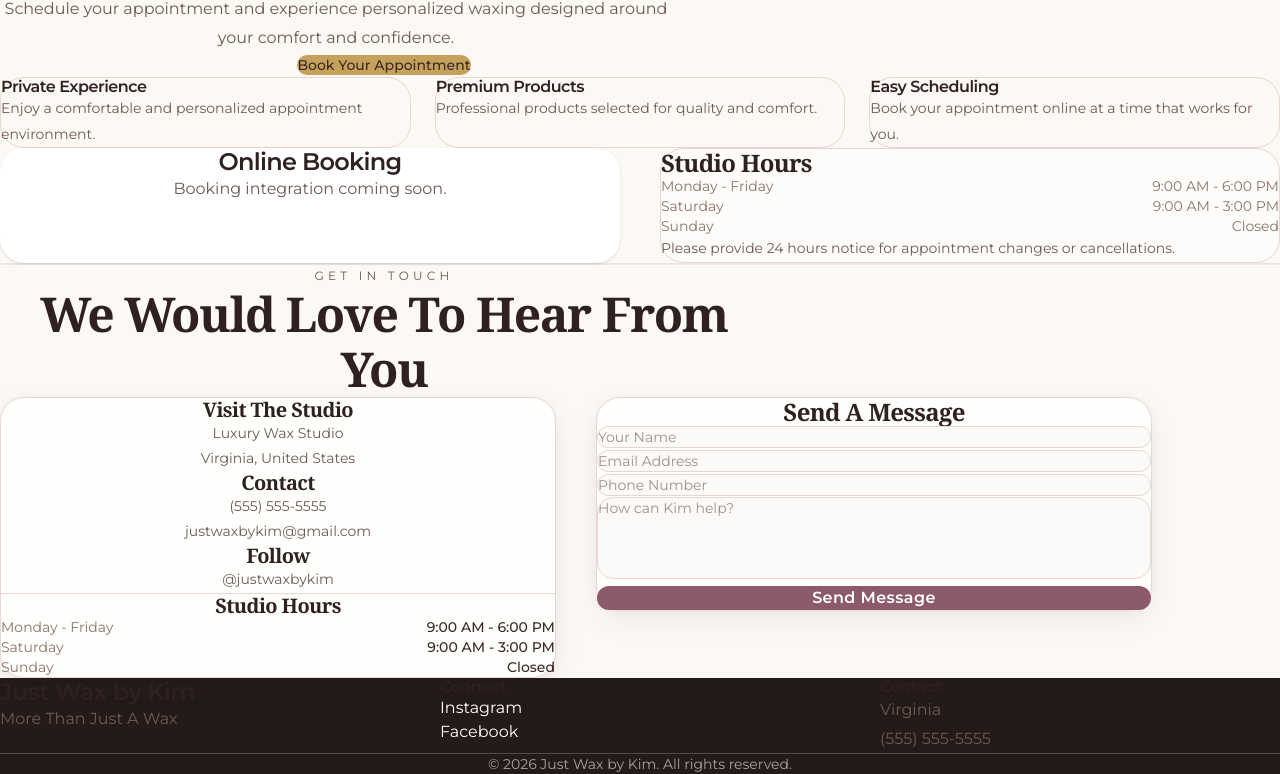
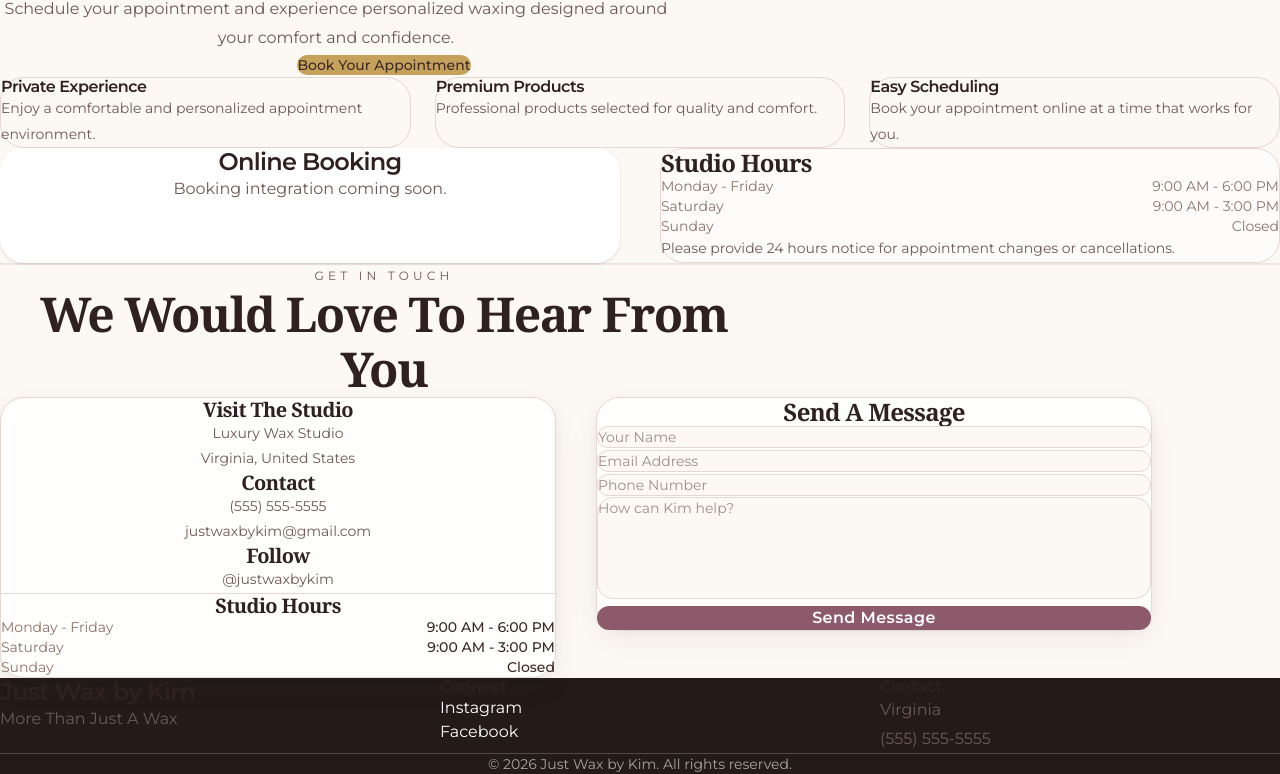
Before and after one commit to kevin-phan-25/just-wax-by-kim, a Next.js app: page / in a window 1280 px wide. Shown: the part 3677-4451 px from the top of the page. Built offline with nearby package versions, Linux system fonts and the light colour scheme; a web font is replaced by a local one.

Commit message:
Update ContactForm.tsx

```diff
--- a/features/contact/ContactForm.tsx
+++ b/features/contact/ContactForm.tsx
@@ -51,11 +51,9 @@ export default function ContactForm() {
 
       } else {
 
-
         setMessage(
           "Please try again."
         );
-
 
       }
 
@@ -82,16 +80,15 @@ export default function ContactForm() {
 
 
 
-
   const inputStyle = `
 
     w-full
     rounded-2xl
     border
     border-brand-border
-    bg-brand-cream/50
+    bg-brand-cream
     px-5
-    py-3.5
+    py-4
     text-sm
     text-brand-espresso
     outline-none
@@ -104,15 +101,17 @@ export default function ContactForm() {
 
   return (
 
+
     <form
 
       onSubmit={handleSubmit}
 
       className="
-        space-y-4
+        space-y-5
       "
 
     >
+
 
 
       <input
@@ -165,7 +164,7 @@ export default function ContactForm() {
 
         required
 
-        rows={4}
+        rows={5}
 
         className={`${inputStyle} resize-none`}
 
@@ -203,6 +202,8 @@ export default function ContactForm() {
 
           transition-all
 
+          duration-300
+
           hover:bg-[#734454]
 
           hover:-translate-y-1
@@ -223,6 +224,7 @@ export default function ContactForm() {
 
 
       </button>
+
 
 
 
@@ -251,6 +253,7 @@ export default function ContactForm() {
 
     </form>
 
+
   );
 
 }
```
